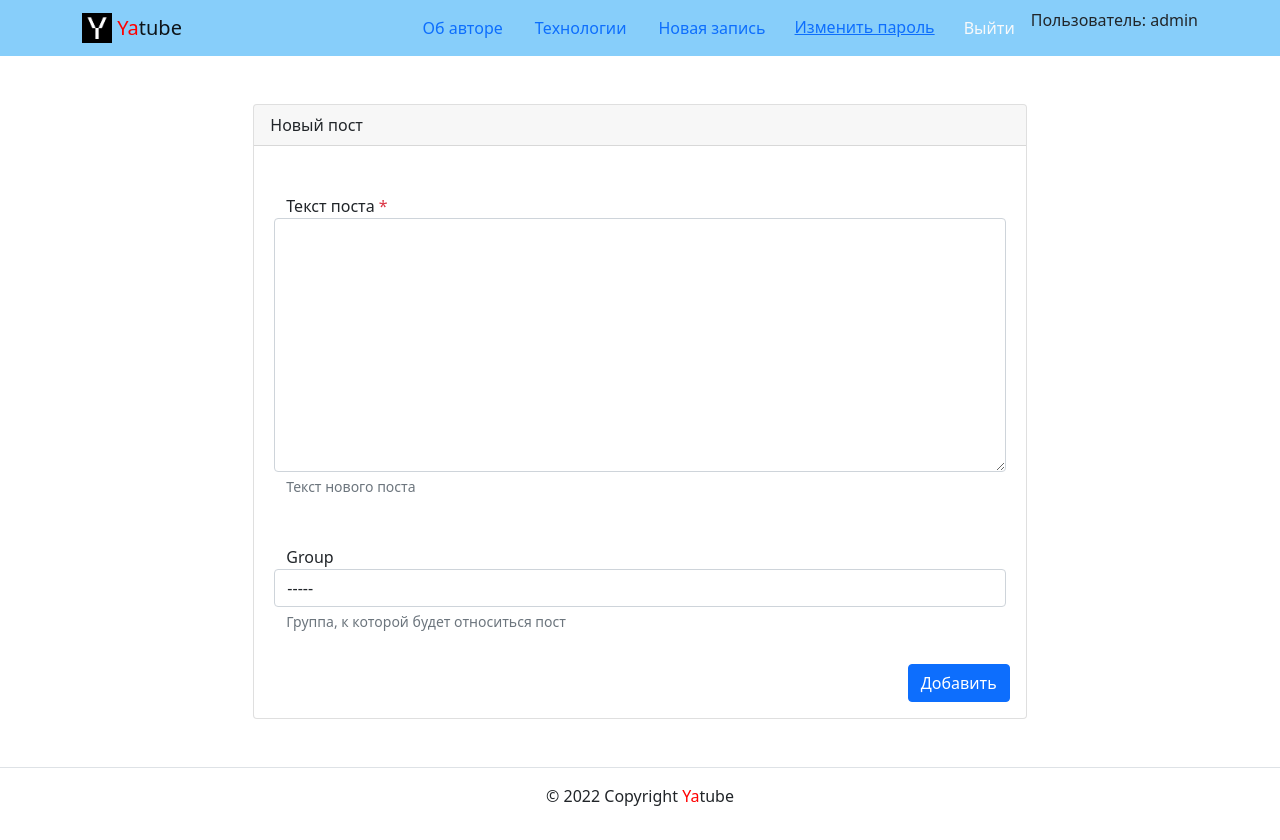
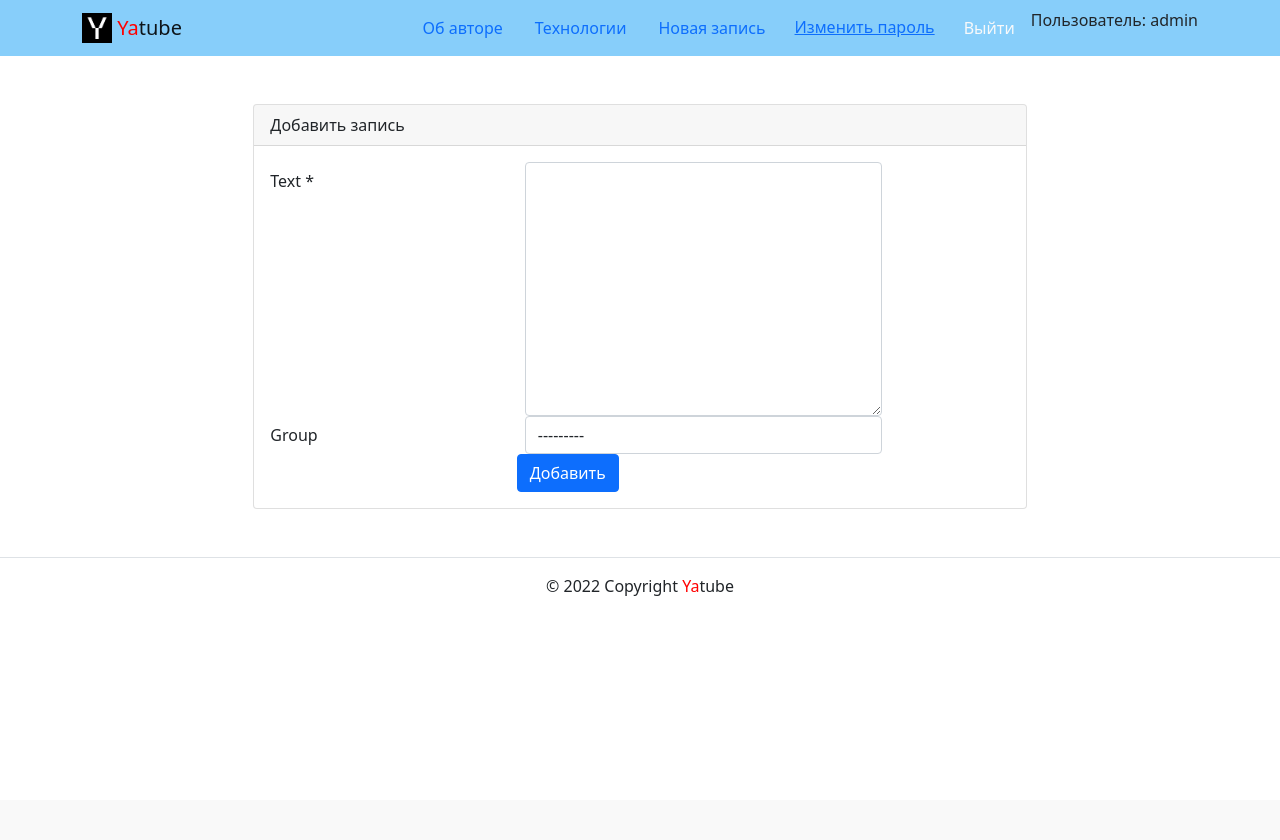
Before and after one commit to Linnaip/Mini-social-network, a Django app: page /create/ in a window 1280 px wide. After the commit the page ends 596 px from the top, so only its background shows below. Run offline with Django 3.2, Linux system fonts and the light colour scheme; a user stored in the database is signed in; tables that the repository leaves empty hold one stand-in row (values such as "Sample post"); some libraries are stand-ins or nearby versions.

Commit message:
сделано 2 задание спринт 4

```diff
--- a/yatube/posts/urls.py
+++ b/yatube/posts/urls.py
@@ -8,6 +8,7 @@ urlpatterns = [
     path('', views.index, name='posts'),
     path('group/<slug:slug>/', views.group_posts, name='group_posts'),
     path('profile/<str:username>/', views.profile, name='profile'),
-    path('posts/<int:post_id/', views.post_detail, name='post_detail'),
-    path('create/', views.post_create, name='post_create')
+    path('posts/<int:post_id>/', views.post_detail, name='post_detail'),
+    path('create/', views.post_create, name='post_create'),
+    path('posts/<post_id>/edit/', views.post_edit, name='post_edit')
 ]
--- a/yatube/posts/views.py
+++ b/yatube/posts/views.py
@@ -1,14 +1,10 @@
-from django.contrib.auth import get_user_model
 from django.contrib.auth.decorators import login_required
 from django.core.paginator import Paginator
 from django.conf import settings as s
-from django.shortcuts import render, get_object_or_404, redirect
+from django.shortcuts import render, redirect, get_object_or_404
 
 from .forms import PostForm
-from .models import Group, Post
-
-
-User = get_user_model()
+from .models import Group, Post, User
 
 
 def index(request):
@@ -55,7 +51,15 @@ def profile(request, username):
 
 
 def post_detail(request, post_id):
+    post = get_object_or_404(Post, id=post_id)
+    author = post.author
+    count_list = Post.objects.filter(author=author).count()
+    form = PostForm()
     context = {
+        'author': author,
+        'post': post,
+        'count_list': count_list,
+        'form': form,
     }
     return render(request, 'posts/post_detail.html', context)
 
@@ -67,5 +71,25 @@ def post_create(request):
         post = form.save(commit=False)
         post.author = request.user
         post.save()
-        return redirect('posts:profile')
-    return render(request, 'posts/create_post.html', {'form': form})
+        return redirect('posts:profile', post.author)
+    context = {
+        'form': form,
+    }
+    return render(request, 'posts/create_post.html', context)
+
+
+def post_edit(request, post_id):
+    post = get_object_or_404(Post, id=post_id)
+    form = PostForm(request.POST or None, instance=post)
+    context = {
+        'form': form,
+        'post': post,
+    }
+    if request.method == 'GET':
+        if request.user is not post.author:
+            return redirect('posts:post_detail', post_id=post.id)
+    if request.method == 'POST':
+        if form.is_valid():
+            form.save()
+        return redirect('posts:post_detail', post_id=post.id)
+    return render(request, 'posts/create_post.html', context)
--- a/yatube/templates/posts/create_post.html
+++ b/yatube/templates/posts/create_post.html
@@ -1,53 +1,53 @@
 {% extends "base.html" %}
-{% block title %}Новый пост{% endblock %}
+{% block title %}{% if not post %} Добавить запись {% else %} Редактировать запись {% endif %}{% endblock %}
 {% block content %}
+{% load user_filters%}
+
 <div class="row justify-content-center">
     <div class="col-md-8 p-5">
         <div class="card">
-              <div class="card-header">
-                Новый пост
+            <div class="card-header">{% if not post %} Добавить запись {% else %} Редактировать запись {% endif %}</div>
+            <div class="card-body">
+
+                    {% for error in form.errors %}
+                        <div class="alert alert-danger" role="alert">
+                            {{ error }}
                         </div>
-              <div class="card-body">
-                {% if form.errors %}
+                    {% endfor %}
+
+                <form method="post" action={% if post %}"{% url 'posts:post_edit' post_id=post.id %}"{% else %}"{% url 'posts:post_create' %}"{% endif %}>
+                    {% csrf_token %}
+
                     {% for field in form %}
-                     {% for error in field.errors %}
-                          {{field.label}}: {{ error|escape }}
+                        <div class="form-group row" aria-required={% if field.field.required %}"true"{% else %}"false"{% endif %}>
+                                <label for="{{ field.id_for_label }}" class="col-md-4 col-form-label text-md-right">
+                                  {{ field.label }}
+                                  {% if field.field.required %}
+                                  <span class="required">*</span>{% endif %}
+                                </label>
+                                <div class="col-md-6">
+                                    {{ field|addclass:"form-control" }}
+                                    {% if field.help_text %}
+                                    <small id="{{ field.id_for_label }}-help" class="form-text text-muted">{{ field.help_text|safe }}</small>
+                                    {% endif %}
+                                </div>
+                        </div>
                     {% endfor %}
-                {% endfor %}
+
+
+                    <div class="col-md-6 offset-md-4">
+                            <button type="submit" class="btn btn-primary">
+                              {% if is_edit %}
+                                Сохранить
+                              {% else %}
+                                Добавить
                               {% endif %}
-                <form method="post">
-                    {% csrf_token %}
-                  <div class="form-group row my-3 p-3">
-                    <label for="id_text">
-                      Текст поста
-                      <span class="required text-danger" >*</span>
-                    </label>
-                    <textarea name="text" cols="40" rows="10" class="form-control" required id="id_text">
-                    </textarea>
-                    <small id="id_text-help" class="form-text text-muted">
-                      Текст нового поста
-                    </small>
-                  </div>
-                  <div class="form-group row my-3 p-3">
-                    <label for="id_group">
-                      Group
-                    </label>
-                    <select name="group" class="form-control" id="id_group">
-                      <option value="" selected>-----</option>
-                      <option value="1">Группа: Лев Толстой – зеркало русской революции</option>
-                    </select>
-                    <small id="id_group-help" class="form-text text-muted">
-                      Группа, к которой будет относиться пост
-                    </small>
-                  </div>
-                  <div class="d-flex justify-content-end">
-                    <button type="submit" class="btn btn-primary">
-                      Добавить
                             </button>
                     </div>
                 </form>
-              </div>
-            </div>
-          </div>
-        </div>
+            </div> <!-- card body -->
+        </div> <!-- card -->
+    </div> <!-- col -->
+</div> <!-- row -->
+
 {% endblock %}
--- a/yatube/templates/posts/profile.html
+++ b/yatube/templates/posts/profile.html
@@ -15,8 +15,8 @@
                         {{ post.text }}
                     </p>
                 </article>
+                <p><a href="{% url 'posts:post_detail' post.pk %}">подробная информация </a></p>
                 {% if post.group %}
-                    <p><a href="{% url 'posts:post_detail' post.pk %}">подробная информация </a></p>
                     <p><a href="{% url 'posts:group_posts' post.group.slug %}">все записи группы</a></p>
                 {% endif %}
                 {% if not forloop.last %}<hr>{% endif %}
```
Also changed, not shown: yatube/templates/posts/post_detail.html (+13 -42 lines), yatube/db.sqlite3. Lines whose indentation alone changed are shown as unchanged.
